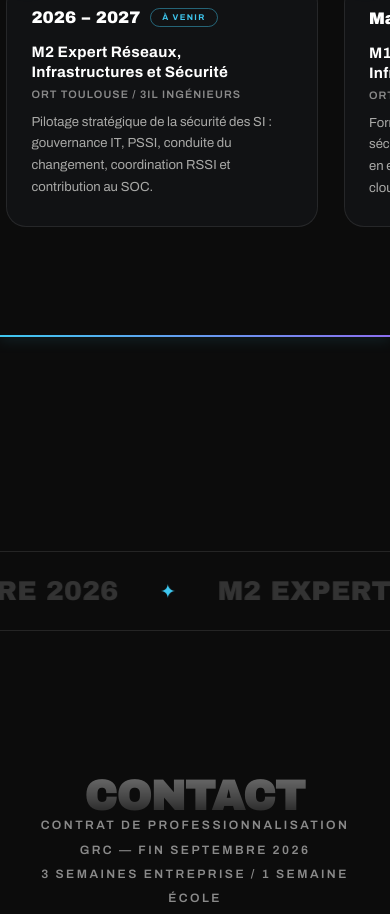
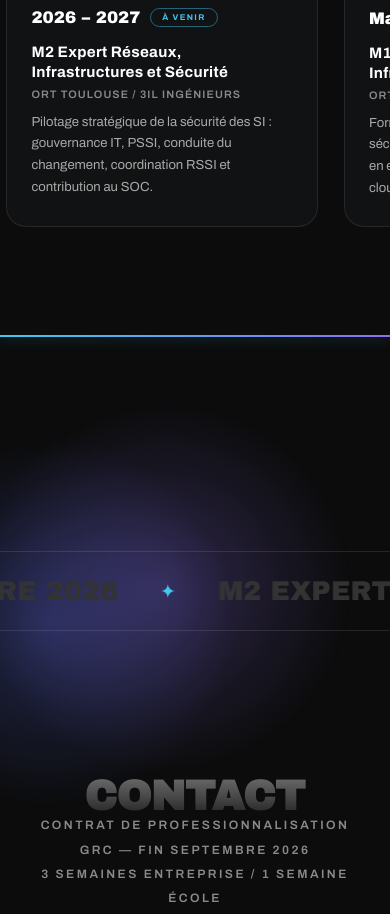
Before and after one commit to AmelieGarnier/Portfolio, a plain HTML site: page index.html in a window 390 px wide. Shown: the part 11086-12000 px from the top of the page. Drawn offline with Linux system fonts and the light colour scheme; animation ran at ten frames a second.

Commit message:
Effet fluide fiable en canvas 2D sur mobile (section Contact)
Le liquid cursor WebGL (déclenché au survol, chargé via CDN) ne se
déclenchait pas sur Safari mobile faute de souris. Sur tactile, on
utilise désormais un effet fluide en canvas 2D natif : dégradés
liquides bleu/violet du thème qui dérivent en continu, avec réaction
au toucher. Aucune dépendance externe. Le desktop garde l'effet WebGL.

```diff
--- a/index.html
+++ b/index.html
@@ -1236,6 +1236,10 @@ class Component {
     const section = document.getElementById('contact');
     if (!canvas || !section) return;
     if (window.matchMedia('(prefers-reduced-motion: reduce)').matches) { canvas.remove(); return; }
+    // Mobile / tactile : effet fluide fiable en canvas 2D (le WebGL "au survol"
+    // ne se déclenche pas sans souris). Desktop : effet WebGL complet.
+    const touch = window.matchMedia('(hover: none)').matches || ('ontouchstart' in window);
+    if (touch) { this.initContactFluid2D(canvas, section); return; }
     let started = false;
     const start = async () => {
       if (started) return; started = true;
@@ -1264,27 +1268,6 @@ class Component {
         };
         window.addEventListener('mousemove', e => fwd('mousemove', e.clientX, e.clientY), { passive: true });
         window.addEventListener('mousedown', e => fwd('mousedown', e.clientX, e.clientY), { passive: true });
-        window.addEventListener('touchmove', e => {
-          const t = e.touches[0]; if (t) fwd('mousemove', t.clientX, t.clientY);
-        }, { passive: true });
-        // Sur mobile/tactile il n'y a pas de survol : on anime l'effet tout seul
-        // via un « pointeur fantôme » qui dérive dans la zone Contact.
-        const touch = window.matchMedia('(hover: none)').matches || ('ontouchstart' in window);
-        if (touch) {
-          let visible = true, last = 0, t0 = performance.now();
-          new IntersectionObserver(es => es.forEach(e => { visible = e.isIntersecting; }), { threshold: 0.05 }).observe(section);
-          const tick = (ts) => {
-            requestAnimationFrame(tick);
-            if (!visible || ts - last < 60) return;
-            last = ts;
-            const r = canvas.getBoundingClientRect();
-            const t = (ts - t0) / 1000;
-            const x = r.left + r.width * (0.5 + 0.4 * Math.sin(t * 0.9) * Math.cos(t * 0.37));
-            const y = r.top + r.height * (0.5 + 0.4 * Math.sin(t * 0.6 + 1.2));
-            fwd('mousemove', x, y);
-          };
-          requestAnimationFrame(tick);
-        }
       } catch (_) { canvas.remove(); }
     };
     if ('IntersectionObserver' in window) {
@@ -1292,6 +1275,60 @@ class Component {
         if (e.isIntersecting) { start(); obs.disconnect(); }
       }), { threshold: 0.05 }).observe(section);
     } else start();
+  }
+  initContactFluid2D(canvas, section) {
+    const ctx = canvas.getContext('2d');
+    if (!ctx) { canvas.remove(); return; }
+    const dpr = Math.min(2, window.devicePixelRatio || 1);
+    const cols = [[63, 200, 240], [90, 111, 240], [139, 111, 240]];
+    let W = 1, H = 1;
+    const resize = () => {
+      const r = canvas.getBoundingClientRect();
+      W = canvas.width = Math.max(1, Math.round(r.width * dpr));
+      H = canvas.height = Math.max(1, Math.round(r.height * dpr));
+    };
+    resize();
+    window.addEventListener('resize', resize);
+    // quelques "blobs" liquides qui dérivent
+    const blobs = cols.concat([cols[0], cols[2]]).map((c, i) => ({
+      c, sx: 0.16 + i * 0.05, sy: 0.13 + i * 0.045,
+      px: i * 1.7, py: i * 2.3 + 0.6, r: 0.42 + (i % 3) * 0.06
+    }));
+    let touchPt = null;
+    section.addEventListener('touchmove', (e) => {
+      const t = e.touches[0]; if (!t) return;
+      const r = canvas.getBoundingClientRect();
+      if (t.clientY < r.top || t.clientY > r.bottom) return;
+      touchPt = { x: (t.clientX - r.left) * dpr, y: (t.clientY - r.top) * dpr, life: 1 };
+    }, { passive: true });
+    let visible = true;
+    new IntersectionObserver(es => es.forEach(e => { visible = e.isIntersecting; }), { threshold: 0.02 }).observe(section);
+    const blob = (x, y, rad, c, a) => {
+      const g = ctx.createRadialGradient(x, y, 0, x, y, rad);
+      g.addColorStop(0, 'rgba(' + c[0] + ',' + c[1] + ',' + c[2] + ',' + a + ')');
+      g.addColorStop(1, 'rgba(' + c[0] + ',' + c[1] + ',' + c[2] + ',0)');
+      ctx.fillStyle = g; ctx.beginPath(); ctx.arc(x, y, rad, 0, 6.2832); ctx.fill();
+    };
+    const t0 = performance.now();
+    const frame = (ts) => {
+      requestAnimationFrame(frame);
+      if (!visible) return;
+      const t = (ts - t0) / 1000;
+      ctx.clearRect(0, 0, W, H);
+      ctx.globalCompositeOperation = 'lighter';
+      const base = Math.min(W, H);
+      blobs.forEach((b) => {
+        const x = W * (0.5 + 0.4 * Math.sin(t * b.sx * 6.283 + b.px));
+        const y = H * (0.5 + 0.4 * Math.sin(t * b.sy * 6.283 + b.py));
+        blob(x, y, base * b.r, b.c, 0.28);
+      });
+      if (touchPt && touchPt.life > 0) {
+        blob(touchPt.x, touchPt.y, base * 0.32 * touchPt.life, [150, 220, 255], 0.5 * touchPt.life);
+        touchPt.life -= 0.018;
+      }
+      ctx.globalCompositeOperation = 'source-over';
+    };
+    requestAnimationFrame(frame);
   }
   initExpertise() {
     const vp = document.getElementById('expViewport');
```
